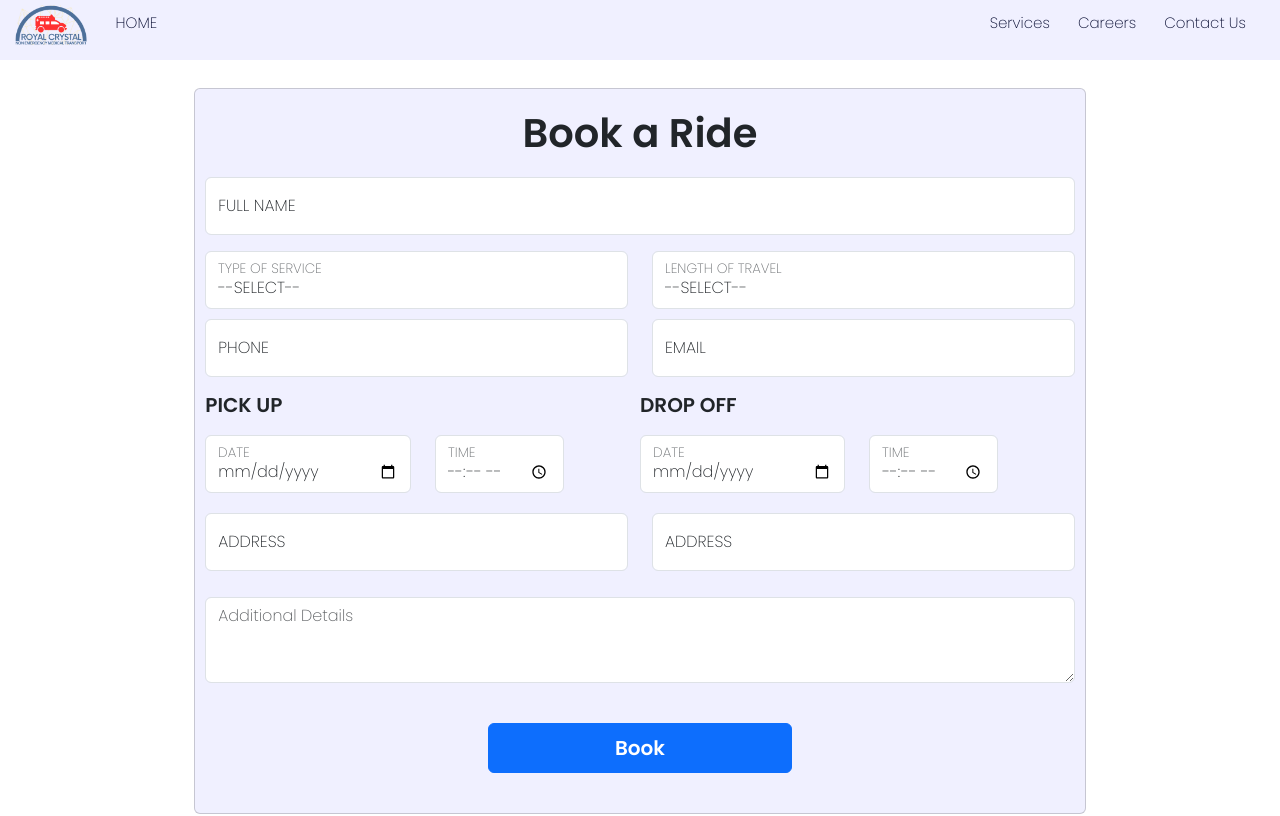
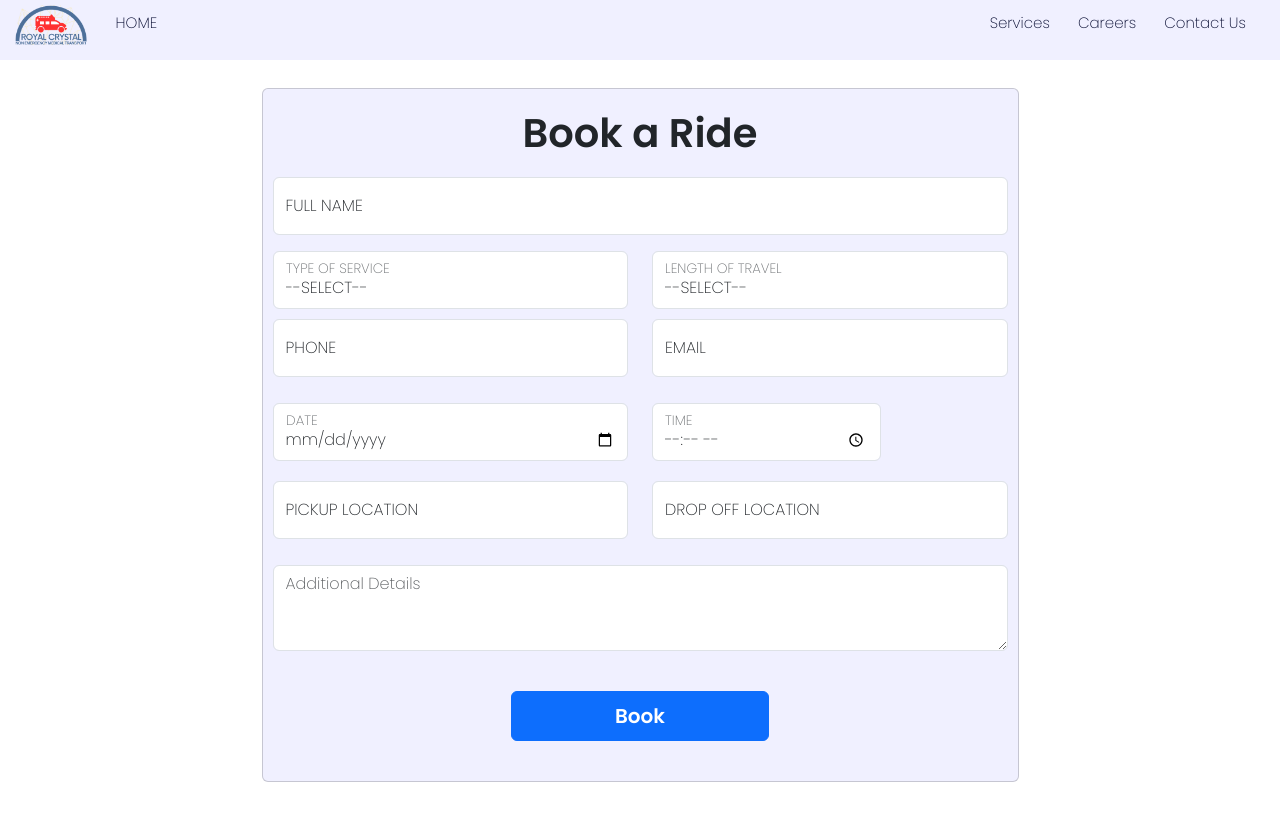
Before and after one commit to Fritzgerrad/RoyalCrystal, a React (Create React App) app: page /bookARide in a window 1280 px wide. Shown: the top 816 px of the page. Built offline with nearby package versions, Linux system fonts and the light colour scheme.

Commit message:
Added the links to the social media accounts

```diff
--- a/src/components/BookARide/BookingForm.js
+++ b/src/components/BookARide/BookingForm.js
@@ -9,10 +9,8 @@ const BookingForm = () => {
     trip:'',
     phone: '',
     email: '',
-    pickupDate: '',
-    pickupTime: '',
-    dropoffTime: '',
-    dropoffDate: '',
+    date: '',
+    time: '',
     pickupLocation: '',
     dropoffLocation: '',
     additionalDetails: '',
@@ -21,14 +19,35 @@ const BookingForm = () => {
   // Function to handle form submission
   const handleBookingSubmit = (event) => {
     event.preventDefault();
+    // Add logic to handle the booking submission (e.g., send data to a server)
+    // console.log(bookingDetails);
+    // const url = "http://localhost:8080/book"
 
-    // Add logic to handle the booking submission (e.g., send data to a server)
-    console.log('Booking details submitted:', bookingDetails);
+    // fetch(url, {
+    //   method: 'POST',
+    //   headers: {
+    //     'Content-Type': 'application/json',
+    //   },
+    //   body: JSON.stringify(bookingDetails),
+    // })
+    //   .then((response) => response.json())
+    //   .then((data) => {
+    //     console.log('Success:', data);
+    //     // Handle success, update UI, etc.
+    //   })
+    //   .catch((error) => {
+    //     console.error('Error:', error);
+    //     // Handle error, update UI, show error message, etc.
+    //   });
+    alert('Booking details submitted', bookingDetails);
+
   };
+
 
   // Function to handle changes in form fields
   const handleInputChange = (event) => {
     const { name, value } = event.target;
+    // console.log(bookingDetails);
     setBookingDetails((prevDetails) => ({
       ...prevDetails,
       [name]: value,
@@ -141,7 +160,6 @@ const BookingForm = () => {
         <div className='blocks'>
           <Col>
             <Row>
-              <h5 style={{fontWeight:'bold'}}>PICK UP</h5>
               <Col md={6} sm={6}>
                 <Form.Group controlId="exampleForm.ControlInput1">
                 <FloatingLabel controlId="dateInput" label="DATE">
@@ -149,10 +167,8 @@ const BookingForm = () => {
                   <Form.Control
                   required
                   type="date"
-                  name="pickupDate"
+                  name="date"
                   onChange={handleInputChange}
-
-
                   />
                 </FloatingLabel>
                 </Form.Group>
@@ -166,8 +182,8 @@ const BookingForm = () => {
                   required
                   type="time"
                   placeholder="Enter Time"
-                  name="pickupTime"
-                  onChange={handleBookingSubmit}
+                  name="time"
+                  onChange={handleInputChange}
                   />
                   </FloatingLabel>
                 </Form.Group>
@@ -176,81 +192,46 @@ const BookingForm = () => {
 
           </Col>
 
-          <Col>
+        </div>
         <Row>
-              <h5 style={{fontWeight:'bold'}}>DROP OFF</h5>
-              <Col md={6} sm={6}>
+          <Col md={6} sm={5}>
             <Form.Group controlId="exampleForm.ControlInput1">
-                <FloatingLabel controlId="dateInput" label="DATE">
-
+            <FloatingLabel
+              controlId="floatingInput"
+              label="PICKUP LOCATION"
+              className="mb-3"
+            >
+                {/* <Form.Label>Pickup Location</Form.Label> */}
                 <Form.Control
                 required
-                  type="date"
-                  name="dropoffDate"
+                type="text"
+                placeholder="PICKUP LOCATION"
+                name="pickupLocation"
                 onChange={handleInputChange}
-
-
                 />
               </FloatingLabel>
             </Form.Group>
           </Col>
-              <Col md={4} sm={4}>
+          <Col md={6} sm={5}>
             <Form.Group controlId="exampleForm.ControlInput1">
-                {/* <Form.Label>Time:</Form.Label> */}
-                <FloatingLabel controlId="timeInput" label="TIME">
-
+            <FloatingLabel
+              controlId="floatingInput"
+              label="DROP OFF LOCATION"
+              className="mb-3"
+            >
+                {/* <Form.Label>Drop-off Location</Form.Label> */}
                 <Form.Control
                 required
-                  type="time"
-                  placeholder="Enter Time"
-                  name="dropoffTime"
-                  onChange={handleBookingSubmit}
+                type="text"
+                name="dropoffLocation"
+                placeholder='DROP OFF LOCATION'
+                onChange={handleInputChange}
                 />
                 </FloatingLabel>
             </Form.Group>
           </Col>
         </Row>
-            <Row>
 
-            </Row>
-          </Col>
-
-        </div>
-        <Row>
-        <Col md={6} sm={6}>
-                <Form.Group controlId="exampleForm.ControlInput1">
-                  {/* <Form.Label>Pickup Location</Form.Label> */}
-                  <FloatingLabel controlId="floatingInput" label="ADDRESS" className="mb-3">
-                  <Form.Control
-                  required
-                  type="text"
-                  name="pickupLocation"
-                  placeholder='ADDRESS'
-                  onChange={handleInputChange}
-                  value={bookingDetails.pickupLocation}
-                  />
-                  </FloatingLabel>
-              </Form.Group>
-              </Col>
-              <Col md={6} sm={6}>
-                <Form.Group controlId="exampleForm.ControlInput1">
-                  {/* <Form.Label>Pickup Location</Form.Label> */}
-                  <FloatingLabel controlId="floatingInput" label="ADDRESS" className="mb-3">
-                  <Form.Control
-                  required
-                  type="text"
-                  name="dropoffLocation"
-                  onChange={handleInputChange}
-                  placeholder='ADDRESS'
-                  value={bookingDetails.dropoffLocation}
-                  />
-                  </FloatingLabel>
-              </Form.Group>
-              </Col>
-        </Row>
-        <Row>
-
-        </Row>
         <Row>
           <Col md={12} sm={10}>
           <Form.Control
--- a/src/components/Footer.js
+++ b/src/components/Footer.js
@@ -60,15 +60,15 @@ export default function Footer() {
 
             <Col>
 
-                <a style={{marginLeft:'9px'}}href='https://www.x.com' target="_blank" rel="noopener noreferrer"b>
+                <a style={{marginLeft:'9px'}}href='https://twitter.com/RylCrysNEMT' target="_blank" rel="noopener noreferrer"b>
                     <Twitter fontSize="medium" className='contact-us-logos'/>
                 </a>
 
-                <a href='https://www.facebook.com' target="_blank" rel="noopener noreferrer">
+                <a href='https://www.facebook.com/profile.php?id=61555958277041' target="_blank" rel="noopener noreferrer">
                     <Facebook fontSize="medium" className='contact-us-logos'/>
                 </a>
 
-                <a href='https://www.instagram.com' target="_blank" rel="noopener noreferrer">
+                <a href='https://www.instagram.com/royalcrystalnemt/' target="_blank" rel="noopener noreferrer">
                     <Instagram fontSize="medium" className='contact-us-logos'/>
                 </a>
 
--- a/src/components/style.css
+++ b/src/components/style.css
@@ -153,7 +153,7 @@ body {
 #special-btn{
     color: #ffffff;
     background-color: #4c88c9;
-    width: fit-content;
+    width: fit-content-;
 
 }
 
```
Lines whose indentation alone changed are shown as unchanged.
